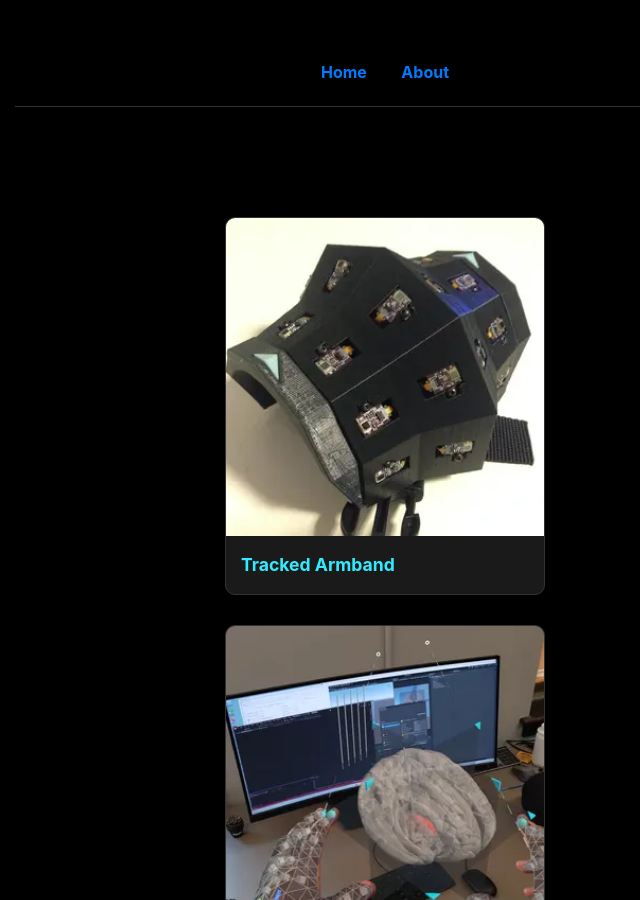
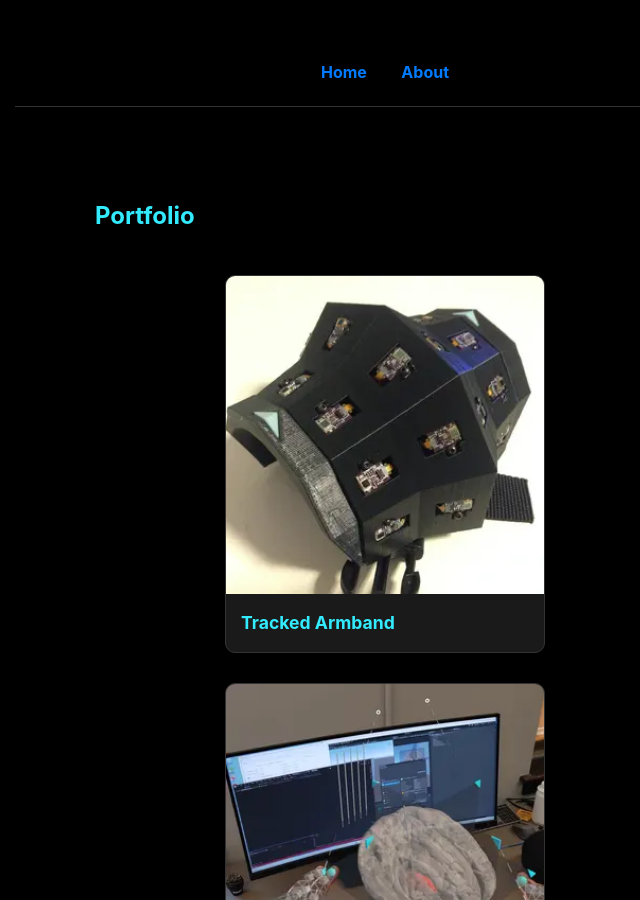
Before and after one commit to tenorvis/portfolio, a Jekyll site: the page built from index.html, in a window 1280 px wide and 900 px high. Shown: the whole window, without its empty margins (255-895 px from the left). Built offline with Jekyll 4.4.1, drawn with Linux system fonts in a browser that asks for light colours.

Commit message:
Portfolio label

```diff
--- a/index.html
+++ b/index.html
@@ -4,6 +4,7 @@ title: "Home"
 ---
 
 <div class="container">
+	<h2 class="section-title">Portfolio</h2>
   <div class="gallery">
     {% for project in site.projects %}
       <div class="thumb-card">
```
